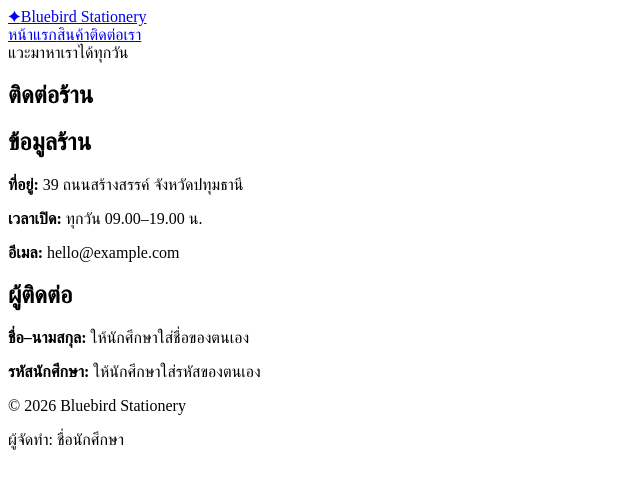
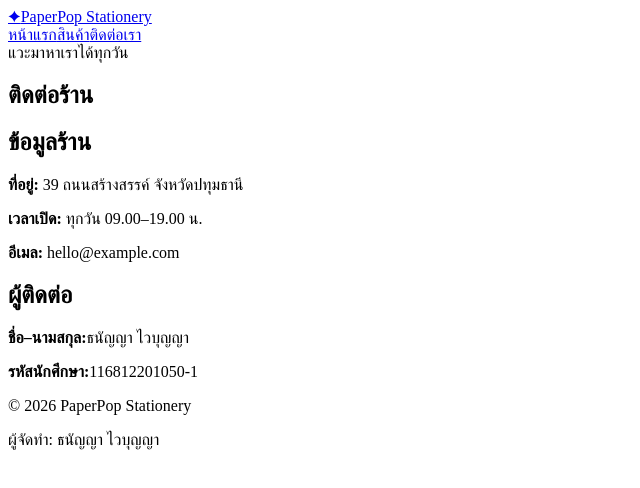
Before and after one commit to mey969354-oss/Lab, a plain HTML site: page contact.html in a window 1280 px wide. Shown: the whole page, without its empty margins (0-640 px from the left). Drawn offline with Linux system fonts and the light colour scheme.

Commit message:
Update contact.html

```diff
--- a/contact.html
+++ b/contact.html
@@ -1,8 +1,8 @@
 <!doctype html>
-<html lang="th">
-<head><meta charset="utf-8"><meta name="viewport" content="width=device-width,initial-scale=1"><title>ติดต่อ | Bluebird Stationery</title><link rel="stylesheet" href="assets/style.css"></head>
+<html lang="th"><head><meta charset="utf-8"><meta name="viewport" content="width=device-width,initial-scale=1"><title>ติดต่อ | Bluebird Stationery</title><link rel="stylesheet" href="assets/style.css"></head>
 <body>
-<header class="site-header"><nav class="nav container"><a class="brand" href="home.html"><span class="brand-mark">✦</span>Bluebird Stationery</a><div class="nav-links"><a href="home.html">หน้าแรก</a><a href="shop.html">สินค้า</a><a href="contacts.html">ติดต่อเรา</a></div></nav></header>
-<main><section class="page-head"><div class="container"><span class="eyebrow">แวะมาหาเราได้ทุกวัน</span><h1>ติดต่อร้าน</h1></div></section><section class="section"><div class="container contact-box"><section><h2>ข้อมูลร้าน</h2><p><strong>ที่อยู่:</strong> 39 ถนนสร้างสรรค์ จังหวัดปทุมธานี</p><p><strong>เวลาเปิด:</strong> ทุกวัน 09.00–19.00 น.</p><p><strong>อีเมล:</strong> hello@example.com</p></section><section class="student-placeholder"><h2>ผู้ติดต่อ</h2><p><strong>ชื่อ–นามสกุล:</strong> ให้นักศึกษาใส่ชื่อของตนเอง</p><p><strong>รหัสนักศึกษา:</strong> ให้นักศึกษาใส่รหัสของตนเอง</p></section></div></section></main>
-<footer class="site-footer"><div class="container footer-row"><p>© 2026 Bluebird Stationery</p><p>ผู้จัดทำ: ชื่อนักศึกษา</p></div></footer>
+<header class="site-header"><nav class="nav container"><a class="brand" href="home.html"><span class="brand-mark">✦</span>PaperPop Stationery</a><div class="nav-links"><a href="home.html">หน้าแรก</a><a href="shop.html">สินค้า</a><a href="contact.html">ติดต่อเรา</a></div></nav></header>
+<main><section class="page-head"><div class="container"><span class="eyebrow">แวะมาหาเราได้ทุกวัน</span><h1>ติดต่อร้าน</h1></div></section><section class="section"><div class="container contact-box"><section><h2>ข้อมูลร้าน</h2><p><strong>ที่อยู่:</strong> 39 ถนนสร้างสรรค์ จังหวัดปทุมธานี</p><p><strong>เวลาเปิด:</strong> ทุกวัน 09.00–19.00 น.</p><p><strong>อีเมล:</strong> hello@example.com</p></section><section class="student-placeholder"><h2>ผู้ติดต่อ</h2><p><strong>ชื่อ–นามสกุล:</strong>ธนัญญา ไวบุญญา</p><p><strong>รหัสนักศึกษา:</strong>116812201050-1</p></section></div></section></main>
+<footer class="site-footer"><div class="container footer-row"><p>© 2026 PaperPop Stationery</p><p>ผู้จัดทำ: ธนัญญา ไวบุญญา  </p></div></footer>
+
 </body></html>
```
